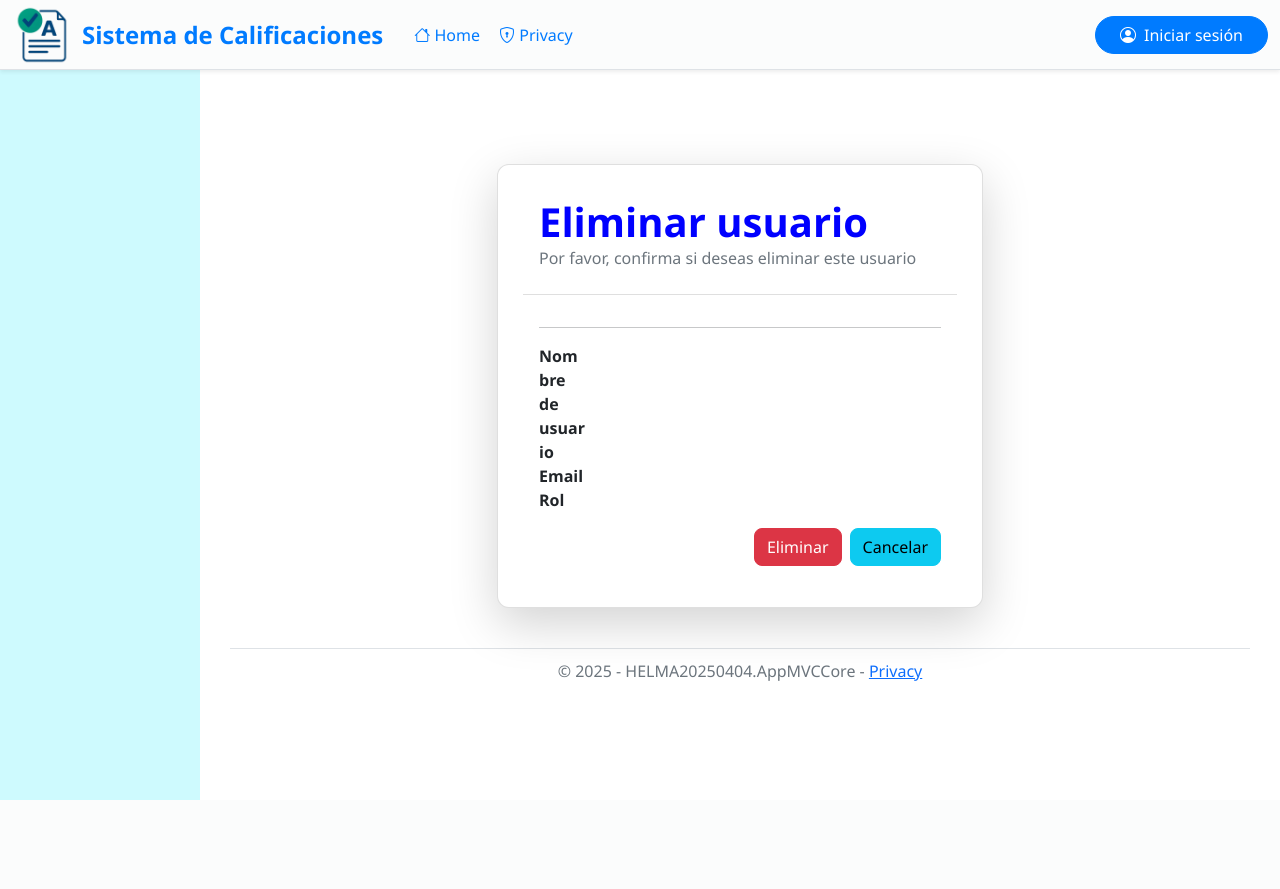
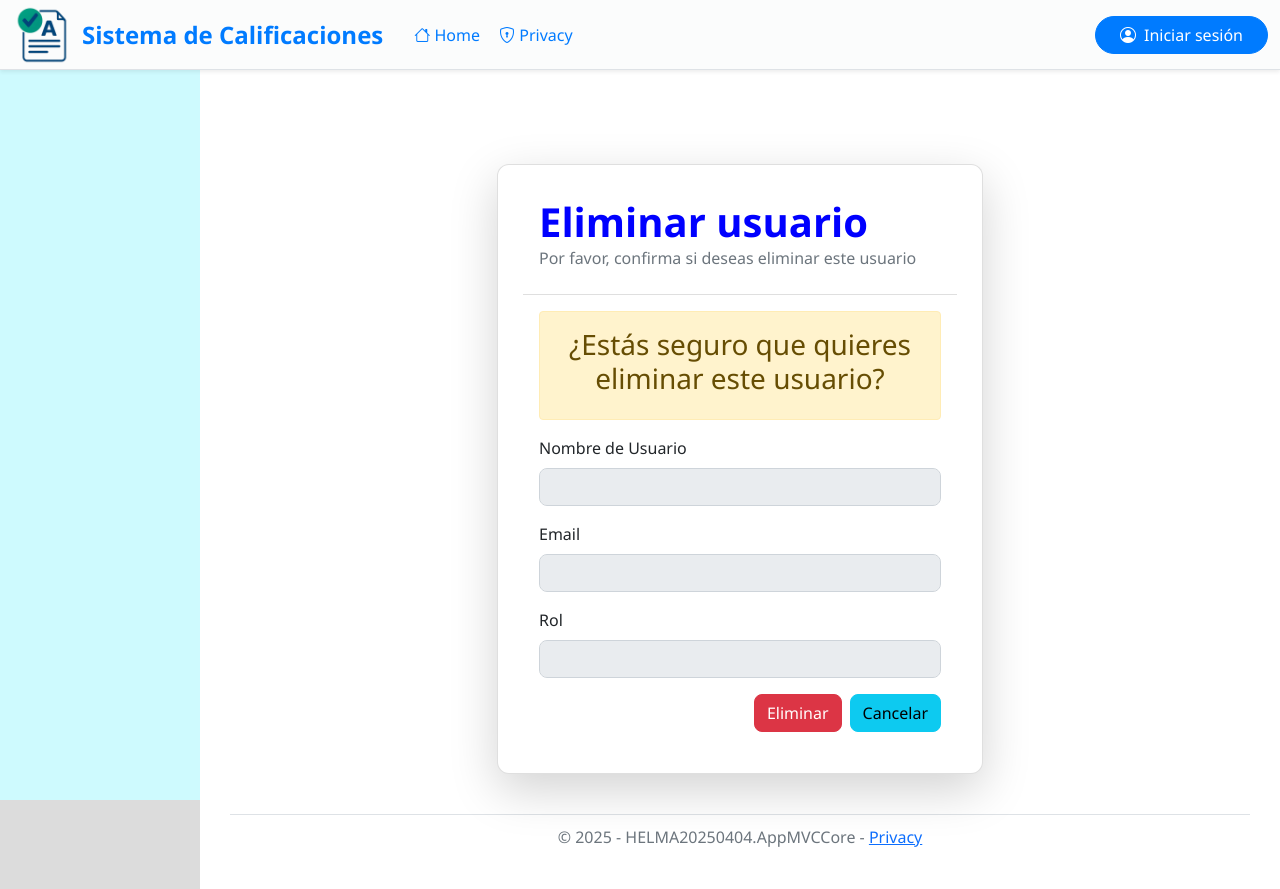
Before and after one commit to Henryjmzx19/HELMA20250404, an ASP.NET Core app: template HELMA20250404.AppMVCCore/Views/Usuarios/Delete.cshtml in a window 1280 px wide. Before the commit the page ends 800 px from the top, so only its background shows below. Run offline with ASP.NET Core 8, Linux system fonts and the light colour scheme; the template is opened without the code that fills it, so the values that code supplies are empty; some libraries are stand-ins or nearby versions.

Commit message:
Se agregaron mejoras

```diff
--- a/HELMA20250404.AppMVCCore/Controllers/NotasController.cs
+++ b/HELMA20250404.AppMVCCore/Controllers/NotasController.cs
@@ -13,6 +13,7 @@
     public class NotasController : Controller
     {
         private readonly SistemaCalificacionesContext _context;
+        private object usuario;
 
         public NotasController(SistemaCalificacionesContext context)
         {
@@ -37,7 +38,8 @@
                 query = query.Where(s => s.Materia.Nombre.Contains(nota.Materia.Nombre));
 
             if (nota.Aula != null && !string.IsNullOrWhiteSpace(nota.Aula.Nombre))
-                query = query.Where(s => s.Aula.Nombre.Contains(nota.Aula.Nombre)); // Estaba usando Materia.Nombre en lugar de Aula.Nombre
+                query = query.Where(s => s.Aula.Nombre.Contains(nota.Aula.Nombre));
+
 
             if (topRegistro > 0)
                 query = query.Take(topRegistro);
--- a/HELMA20250404.AppMVCCore/Controllers/UsuariosController.cs
+++ b/HELMA20250404.AppMVCCore/Controllers/UsuariosController.cs
@@ -201,7 +201,7 @@
             return RedirectToAction("Index", "Home");
         }
         // POST: Usuarios/Delete/5
-        [HttpPost, ActionName("Delete")]
+        [HttpPost, ActionName("DeleteConfirmed")]
         [ValidateAntiForgeryToken]
         public async Task<IActionResult> DeleteConfirmed(int id)
         {
--- a/HELMA20250404.AppMVCCore/Views/Usuarios/Delete.cshtml
+++ b/HELMA20250404.AppMVCCore/Views/Usuarios/Delete.cshtml
@@ -24,30 +24,29 @@
                 </div>
 
                 <div class="card-body">
-					<form asp-action="Delete">
+                    <form asp-action="DeleteConfirmed">
+                        <div asp-validation-summary="ModelOnly" class="text-danger"></div>
                         <input type="hidden" asp-for="Id" />
 
-	<hr />
-	<dl class="row">
-		<dt class="col-sm-2">
-			@Html.DisplayNameFor(model => model.NombreUsuario)
-		</dt>
-		<dd class="col-sm-10">
-			@Html.DisplayFor(model => model.NombreUsuario)
-		</dd>
-		<dt class="col-sm-2">
-			@Html.DisplayNameFor(model => model.Email)
-		</dt>
-		<dd class="col-sm-10">
-			@Html.DisplayFor(model => model.Email)
-		</dd>
-		<dt class="col-sm-2">
-			@Html.DisplayNameFor(model => model.Rol)
-		</dt>
-		<dd class="col-sm-10">
-			@Html.DisplayFor(model => model.Rol)
-		</dd>
-	</dl>
+                        <div class="alert alert-warning text-center" role="alert">
+                            <i class="fas fa-exclamation-triangle"></i>
+                            <h3>¿Estás seguro que quieres eliminar este usuario?</h3>
+                        </div>
+
+                        <div class="form-group mb-3">
+                            <label class="form-label">Nombre de Usuario</label>
+                            <input type="text" class="form-control" value="@Model.NombreUsuario" readonly />
+                        </div>
+
+                        <div class="form-group mb-3">
+                            <label class="form-label">Email</label>
+                            <input type="text" class="form-control" value="@Model.Email" readonly />
+                        </div>
+
+                        <div class="form-group mb-3">
+                            <label class="form-label">Rol</label>
+                            <input type="text" class="form-control" value="@Model.Rol" readonly />
+                        </div>
 
                         <div class="d-flex justify-content-end gap-2">
                             <input type="submit" value="Eliminar" class="btn btn-danger" />
@@ -59,3 +58,9 @@
         </div>
     </div>
 </div>
+
+@section Scripts {
+    @{
+        await Html.RenderPartialAsync("_ValidationScriptsPartial");
+    }
+}
```
Also changed, not shown: HELMA20250404.AppMVCCore/Views/Notas/Details.cshtml (+18 -13 lines), HELMA20250404.AppMVCCore/Views/Notas/Index.cshtml (+12 -4 lines). Lines whose indentation alone changed are shown as unchanged.
